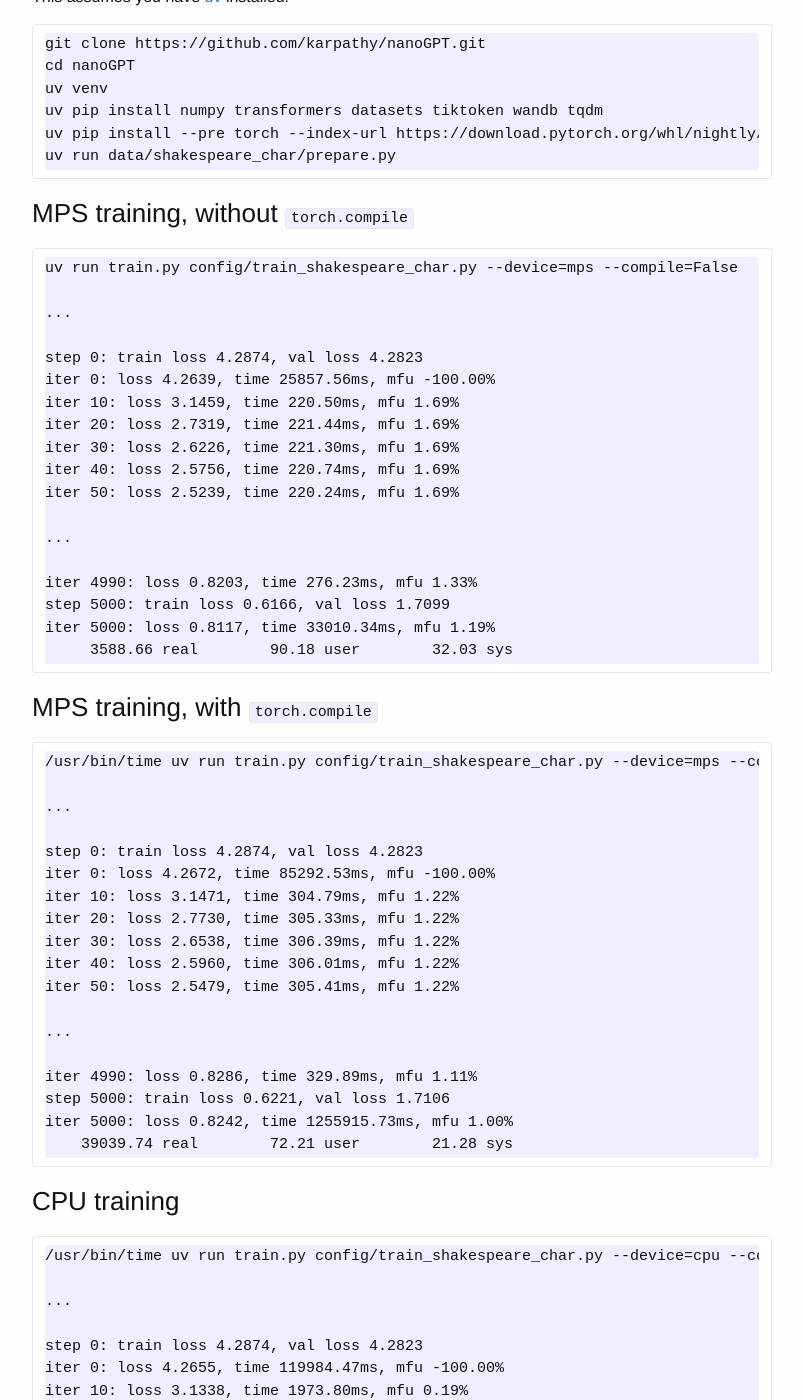
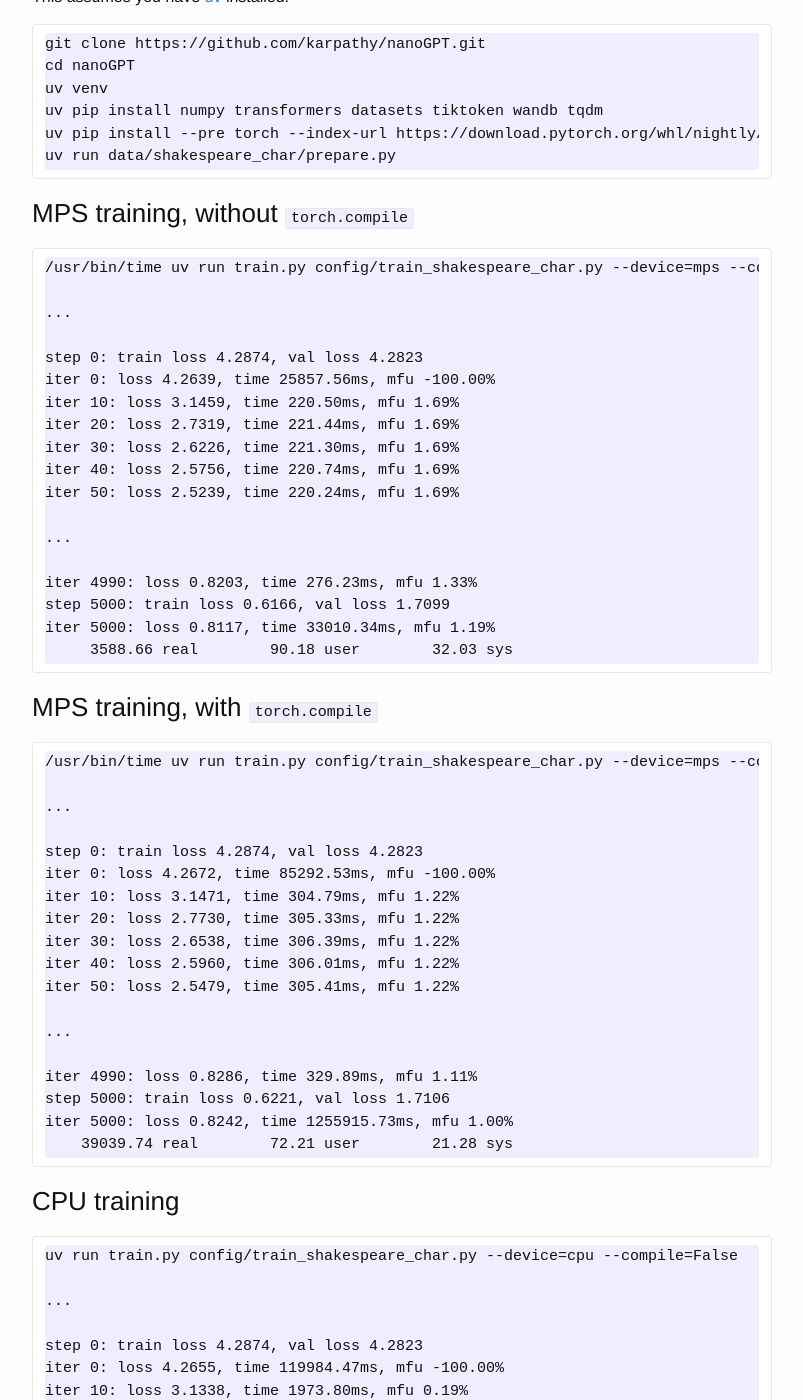
Before and after one commit to vglazer/vglazer.github.io, a Jekyll site: the page built from _posts/2025-09-16-state-of-training-on-metal.md, in a window 1280 px wide and 1400 px high, scrolled down 1747 px. Shown: the whole window, without its empty margins (238-1041 px from the left). Built offline with Jekyll 4.4.1, drawn with Linux system fonts in a browser that asks for light colours; nearby versions of some CDN libraries; part of the change alters nothing that is shown; some of the changed text lies outside the part shown.

Commit message:
Fixed output

````diff
--- a/_posts/2025-09-16-state-of-training-on-metal.md
+++ b/_posts/2025-09-16-state-of-training-on-metal.md
@@ -56,7 +56,7 @@ uv run data/shakespeare_char/prepare.py
 ### MPS training, without `torch.compile`
 
 ```
-uv run train.py config/train_shakespeare_char.py --device=mps --compile=False
+/usr/bin/time uv run train.py config/train_shakespeare_char.py --device=mps --compile=False
 
 ...
 
@@ -102,7 +102,7 @@ iter 5000: loss 0.8242, time 1255915.73ms, mfu 1.00%
 ### CPU training
 
 ```
-/usr/bin/time uv run train.py config/train_shakespeare_char.py --device=cpu --compile=False
+uv run train.py config/train_shakespeare_char.py --device=cpu --compile=False
 
 ...
 
````
